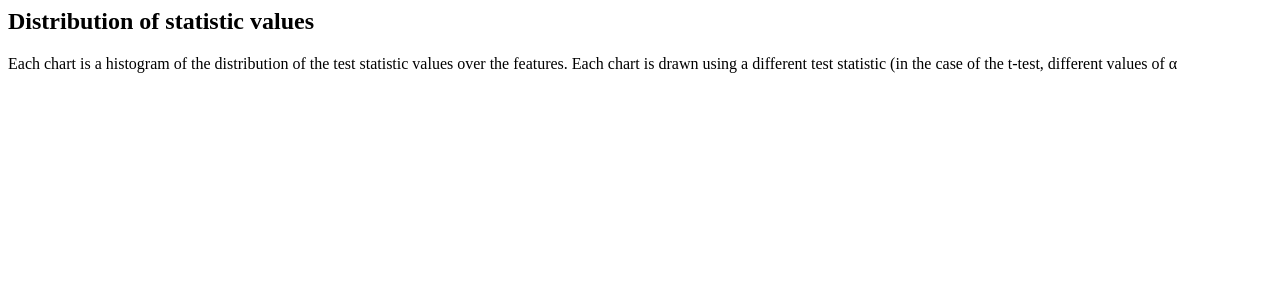
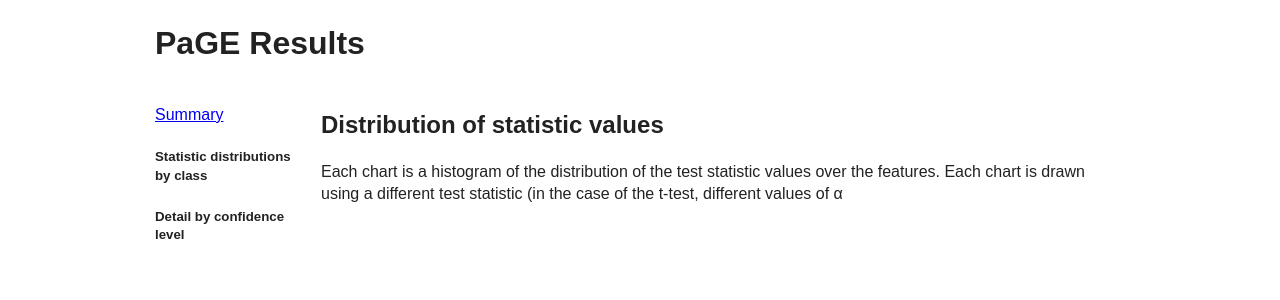
Before and after one commit to itmat/pade, a Python web app: template python/page/templates/stat_hist_class.html in a window 1280 px wide. Shown: the top 300 px of the page. Run offline with Jinja, Linux system fonts and the light colour scheme; the template is opened without the code that fills it, so the values that code supplies are empty; some libraries are stand-ins or nearby versions.

Commit message:
Working on report

```diff
--- a/python/page/report.py
+++ b/python/page/report.py
@@ -148,6 +148,7 @@ class Report:
                         job=self.job,
                         stat_hists=stat_hists,
                         condition_num=c,
+                        results=self.results
                         ))
         return stat_hists
 
--- a/python/page/templates/base.html
+++ b/python/page/templates/base.html
@@ -33,9 +33,34 @@
 
   <div class="container">
 
-    <div class="grid_3">This is the sidebar.</div>
+    <div class="grid_12">
+      <h1>PaGE Results</h1>
+    </div>
 
-    <div class="grid_9" id="content">
+    <div class="grid_2">
+      <p>
+        <a href="index.html">Summary</a>
+      </p>
+
+      <h5>Statistic distributions by class</h5>
+      <ol>
+        {% for c in range(1, results.num_classes): %}
+        <li>
+          <a href="stat_hist_class_{{ c }}.html">{{ job.condition_names[c] }}</a>
+        </li>
+        {% endfor %}
+      </ol>
+      <h5>Detail by confidence level</h5>
+      <ul>
+        {% for i in range(results.num_levels) %}
+        <li><a href="conf_level_detail_{{ i }}.html">{{results.conf_levels[i]}}</a></li>
+        {% endfor %}
+      </ul>
+
+    </div>
+
+
+    <div class="grid_10" id="content">
       {% block content %}{% endblock %}
     </div>
 
--- a/python/page/templates/stat_hist_class.html
+++ b/python/page/templates/stat_hist_class.html
@@ -1,18 +1,19 @@
-<html>
-  <head>
-    <title>PaGE | Histograms for class {{ job.condition_names[condition_num] }}</title>
-  </head>
+{% extends "base.html" %}
+{% block title %}Histograms for class {{ job.condition_names[condition_num] }}{% endblock %}
+{% block content %}
 
-  <body>
+<h2>Distribution of statistic values</h2>
 
-    <h2>Distribution of statistic values</h2>
+<p>
+  Each chart is a histogram of the distribution of the test statistic
+  values over the features. Each chart is drawn using a different test
+  statistic (in the case of the t-test, different values of &alpha;
+</p>
 
-    <p>
-    Each chart is a histogram of the distribution of the test statistic values over the features. Each chart is drawn using a different test statistic (in the case of the t-test, different values of &alpha;
-    </p>
+{% for hist in stat_hists: %}
+<div class="{{ loop.cycle('grid_5 alpha', 'grid_5 omega') }}">
+  <img src="{{ hist }}"></img>
+</div>
+{% endfor %}
 
-    {% for hist in stat_hists: %}
-    <img src="{{ hist }}" width="400"></img>
-    {% endfor %}
-  </body>
-</html>
+{% endblock %}
```
Also changed, not shown: python/page/templates/index.html (+6 -27 lines).
